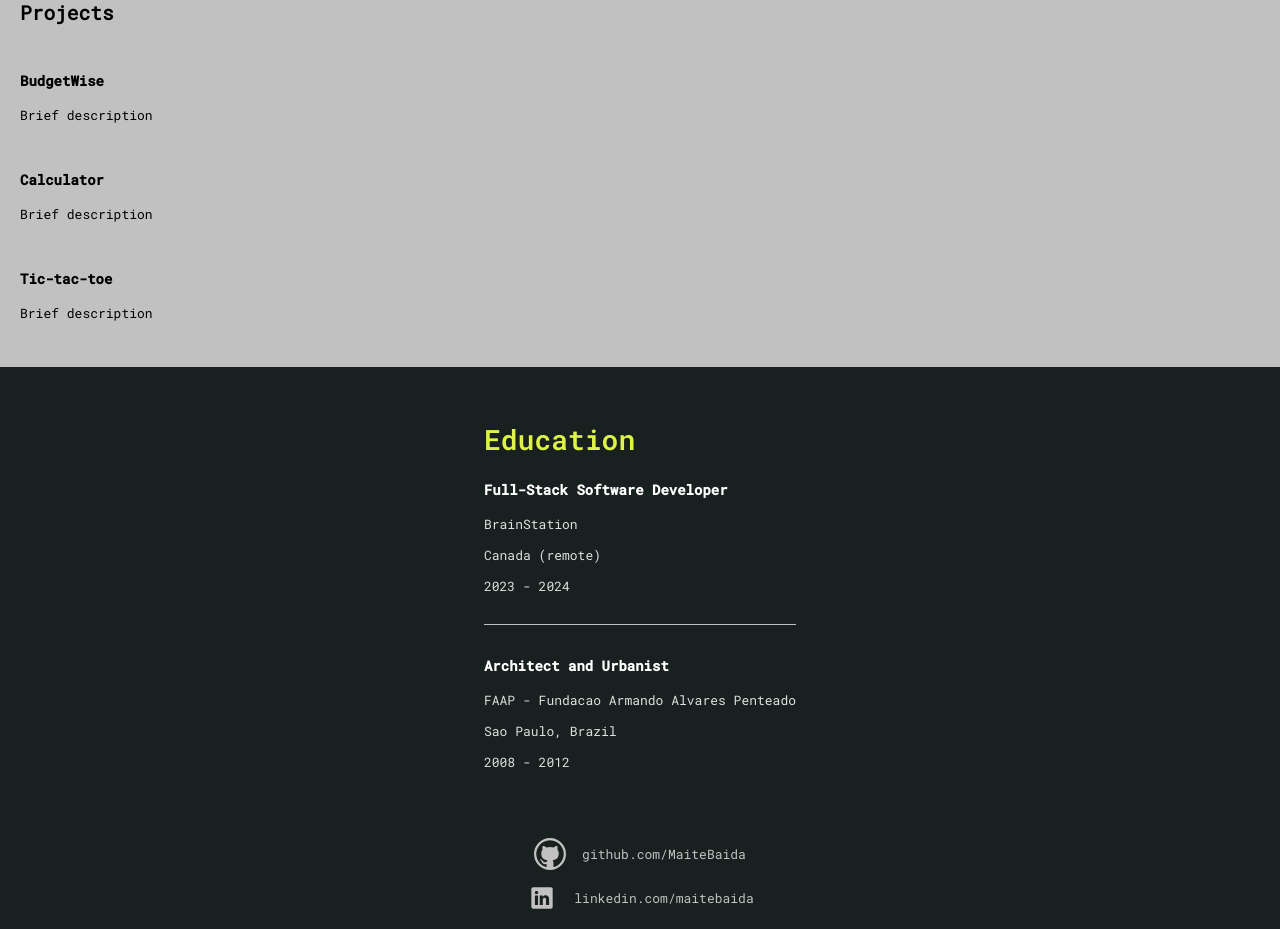
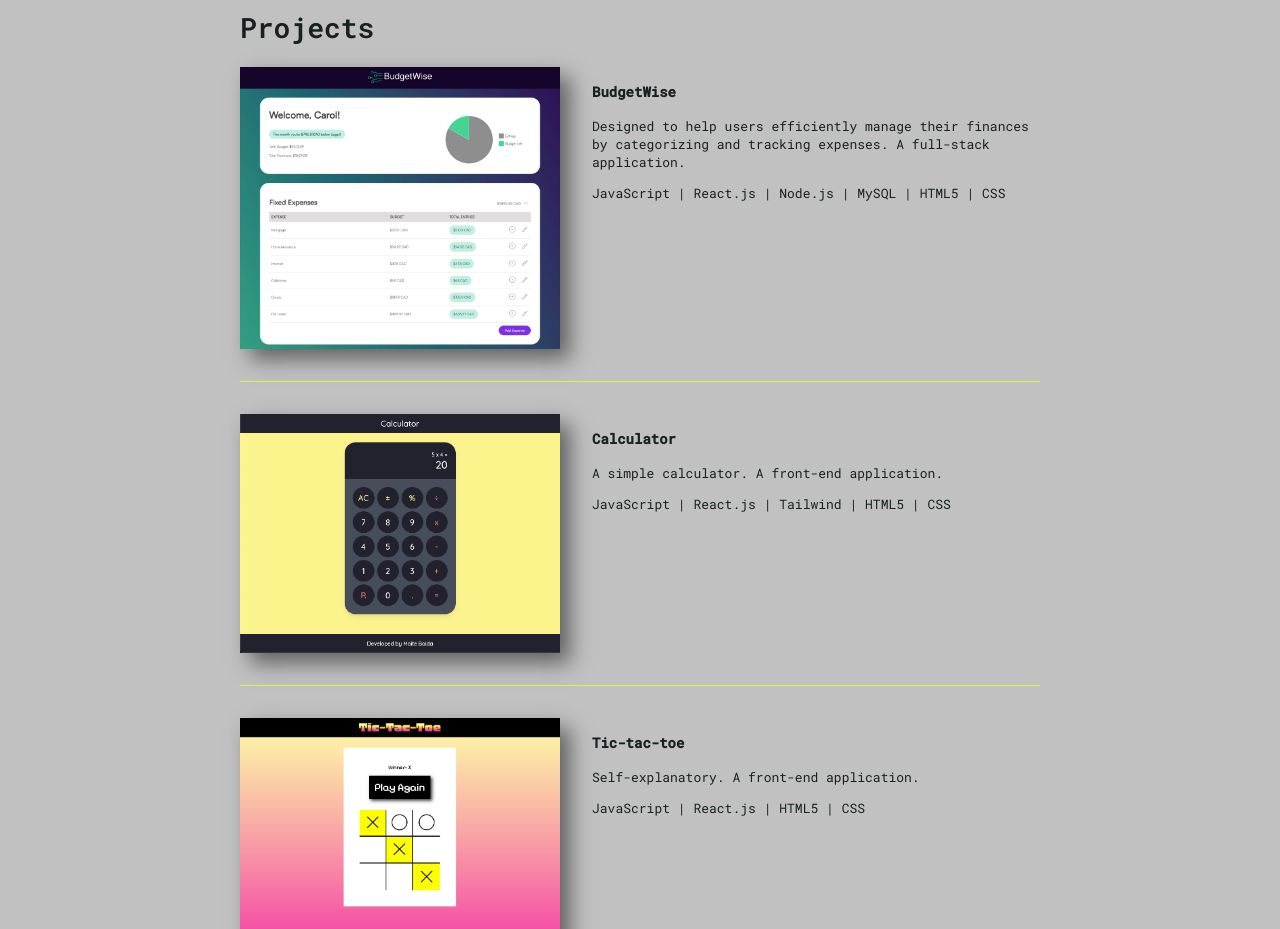
Before and after one commit to MaiteBaida/portfolio, a React (Create React App) app: page / in a window 1280 px wide. Shown: the part 860-1789 px from the top of the page. Before the commit the page ends 1692 px from the top, so only its background shows below. Built offline with nearby package versions, Linux system fonts and the light colour scheme.

Commit message:
projects styles

```diff
--- a/src/components/About/About.jsx
+++ b/src/components/About/About.jsx
@@ -5,11 +5,6 @@ function About() {
   return (
     <section className="about">
       <div className="about__container">
-        <img
-          src={profilePic}
-          alt="professional profile picture"
-          className="about__img"
-        />
         <div className="about__txt-container">
           <h2 className="about__header">About</h2>
           <p className="about__txt">
@@ -27,6 +22,11 @@ function About() {
             software engineering.
           </p>
         </div>
+        <img
+          src={profilePic}
+          alt="professional profile picture"
+          className="about__img"
+        />
       </div>
     </section>
   );
--- a/src/components/About/About.scss
+++ b/src/components/About/About.scss
@@ -12,14 +12,17 @@
     padding: 2rem 1.25rem;
   }
   &__container {
-    max-width: 50rem;
     @include tablet {
       display: flex;
       gap: 3rem;
     }
+    @include desktop {
+      @include max-width;
+    }
   }
   &__img {
     height: 12rem;
+    box-shadow: 10px 10px 20px 0px rgba(0, 0, 0, 0.5);
   }
   &__header {
     color: $green;
@@ -31,10 +34,6 @@
   }
   &__txt {
     color: $white;
-    @include txt-mob-body;
-    @include tablet {
-      @include txt-body;
-    }
     &--green {
       color: $green;
     }
--- a/src/components/Education/Education.jsx
+++ b/src/components/Education/Education.jsx
@@ -3,7 +3,7 @@ import "./Education.scss";
 function Education() {
   return (
     <section className="education">
-      <div>
+      <div className="education__container">
         <h2 className="education__header">Education</h2>
         <ul>
           <li className="education__list-item">
--- a/src/components/Education/Education.scss
+++ b/src/components/Education/Education.scss
@@ -4,12 +4,13 @@
 .education {
   background-color: $black;
   padding: 2rem 1rem;
-  display: flex;
-  justify-content: center;
-  align-items: center;
-  flex-direction: column;
   @include tablet {
-    padding: 2rem 1.25rem;
+    padding: 2rem 1.5rem;
+  }
+  &__container {
+    @include desktop {
+      @include max-width;
+    }
   }
   &__header {
     color: $green;
@@ -19,14 +20,14 @@
     }
   }
   &__subheader {
-    color: white;
+    color: $white;
   }
   &__txt {
     color: $white;
   }
   &__list-item {
     padding-bottom: 1rem;
-    border-bottom: 1px solid $silver;
+    border-bottom: 1px solid $green;
     &--last {
       border: none;
       padding: 1rem 0;
--- a/src/components/Projects/Projects.jsx
+++ b/src/components/Projects/Projects.jsx
@@ -1,26 +1,71 @@
 import "./Projects.scss";
+import budgetwise from "../../assets/images/budgetwise.png";
+import calculator from "../../assets/images/calculator.png";
+import tictactoe from "../../assets/images/tic-tac-toe.png";
 
 function Projects() {
   return (
     <main className="projects">
-      <h2>Projects</h2>
-      <ul>
-        <li>
-          <img />
-          <h3>BudgetWise</h3>
-          <p>Brief description</p>
-        </li>
-        <li>
-          <img />
-          <h3>Calculator</h3>
-          <p>Brief description</p>
-        </li>
-        <li>
-          <img />
-          <h3>Tic-tac-toe</h3>
-          <p>Brief description</p>
-        </li>
-      </ul>
+      <div className="projects__container">
+        <h2 className="projects__header">Projects</h2>
+        <ul>
+          <li className="projects__list-item">
+            <a href="#" className="projects__list-box">
+              <img
+                src={budgetwise}
+                alt="budgetwise project screenshot"
+                className="projects__img"
+              />
+              <div className="projects__txt-container">
+                <h3 className="projects__subheader">BudgetWise</h3>
+                <p className="projects__txt">
+                  Designed to help users efficiently manage their finances by
+                  categorizing and tracking expenses. A full-stack application.
+                </p>
+                <p className="projects__txt">
+                  JavaScript | React.js | Node.js | MySQL | HTML5 | CSS
+                </p>
+              </div>
+            </a>
+          </li>
+          <li className="projects__list-item">
+            <a href="#" className="projects__list-box">
+              <img
+                src={calculator}
+                alt="calculator project screenshot"
+                className="projects__img"
+              />
+              <div className="projects__txt-container">
+                <h3 className="projects__subheader">Calculator</h3>
+                <p className="projects__txt">
+                  A simple calculator. A front-end application.
+                </p>
+                <p className="projects__txt">
+                  JavaScript | React.js | Tailwind | HTML5 | CSS
+                </p>
+              </div>
+            </a>
+          </li>
+          <li className="projects__list-item projects__list-item--last">
+            <a href="#" className="projects__list-box">
+              <img
+                src={tictactoe}
+                alt="tic-tac-toe project screenshot"
+                className="projects__img"
+              />
+              <div className="projects__txt-container">
+                <h3 className="projects__subheader">Tic-tac-toe</h3>
+                <p className="projects__txt">
+                  Self-explanatory. A front-end application.
+                </p>
+                <p className="projects__txt">
+                  JavaScript | React.js | HTML5 | CSS
+                </p>
+              </div>
+            </a>
+          </li>
+        </ul>
+      </div>
     </main>
   );
 }
--- a/src/components/Projects/Projects.scss
+++ b/src/components/Projects/Projects.scss
@@ -4,7 +4,48 @@
 .projects {
   background-color: $silver;
   padding: 2rem 1rem;
+  display: flex;
+  justify-content: center;
+  align-items: center;
+  flex-direction: column;
   @include tablet {
     padding: 2rem 1.25rem;
   }
+  &__container {
+    @include desktop {
+      @include max-width;
+    }
+  }
+  &__header {
+    @include txt-mob-sect-header;
+    @include tablet {
+      @include txt-section-header;
+    }
+  }
+  &__subheader {
+    :hover {
+      scale: 1.2;
+    }
+  }
+  //   &__txt-container {
+  //     max-width: 45rem;
+  //   }
+  &__img {
+    width: 20rem;
+    box-shadow: 10px 10px 20px 0px rgba(0, 0, 0, 0.5);
+  }
+  &__list-item {
+    padding-bottom: 2rem;
+    border-bottom: 1px solid $green;
+    margin-bottom: 2rem;
+    &--last {
+      border: none;
+    }
+  }
+  &__list-box {
+    @include tablet {
+      display: flex;
+      gap: 2rem;
+    }
+  }
 }
--- a/src/styles/partials/_global.scss
+++ b/src/styles/partials/_global.scss
@@ -10,6 +10,7 @@
 
 body {
   margin: 0;
+  color: $black;
   @include txt-mob-body;
   @include tablet {
     @include txt-body;
@@ -24,6 +25,7 @@ ul {
 
 a {
   text-decoration: none;
+  color: $black;
 }
 
 h3 {
--- a/src/styles/partials/_mixins.scss
+++ b/src/styles/partials/_mixins.scss
@@ -73,6 +73,6 @@
 
 //Other
 @mixin max-width {
-  max-width: 70rem;
+  max-width: 50rem;
   margin: 0 auto;
 }
```
